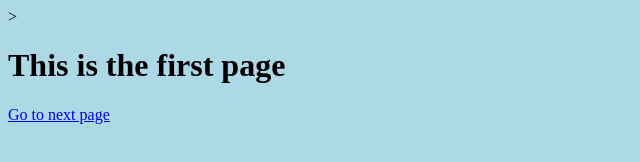
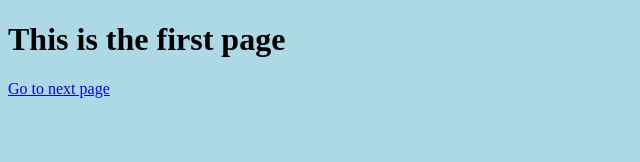
Before and after one commit to sgaurav05/backlinks, a plain HTML site: page index.html in a window 1280 px wide. Shown: the whole page, without its empty margins (0-640 px from the left). Drawn offline with Linux system fonts and the light colour scheme.

Commit message:
Update index.html

```diff
--- a/index.html
+++ b/index.html
@@ -5,7 +5,7 @@
       page 1
     </title>
   </head>
-  <body style="background-color: lightblue;">>
+  <body style="background-color: lightblue;">
     <h1> This is the first page </h1>
     <a href="page2.html"> Go to next page </a>
   </body>
```
